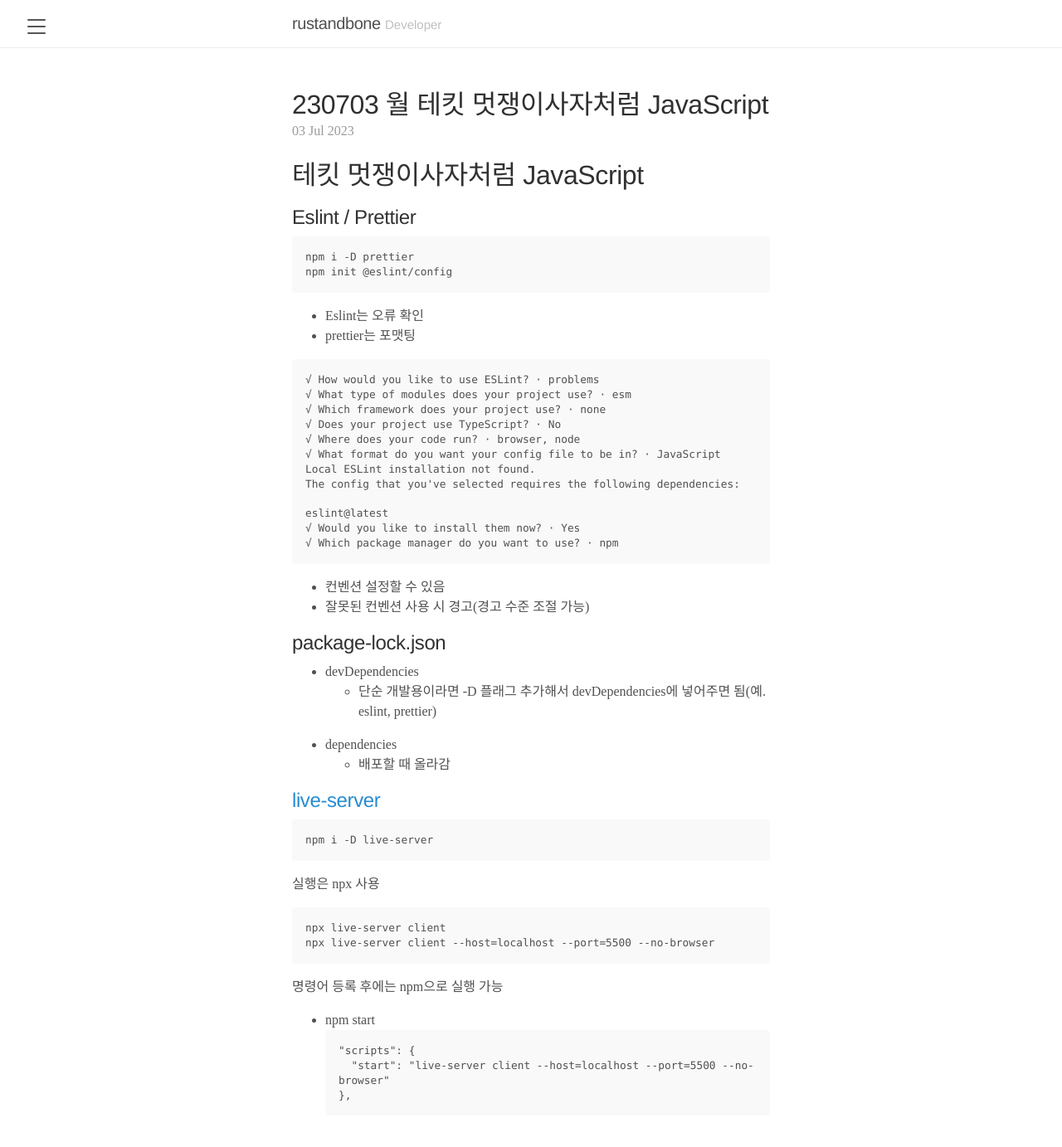
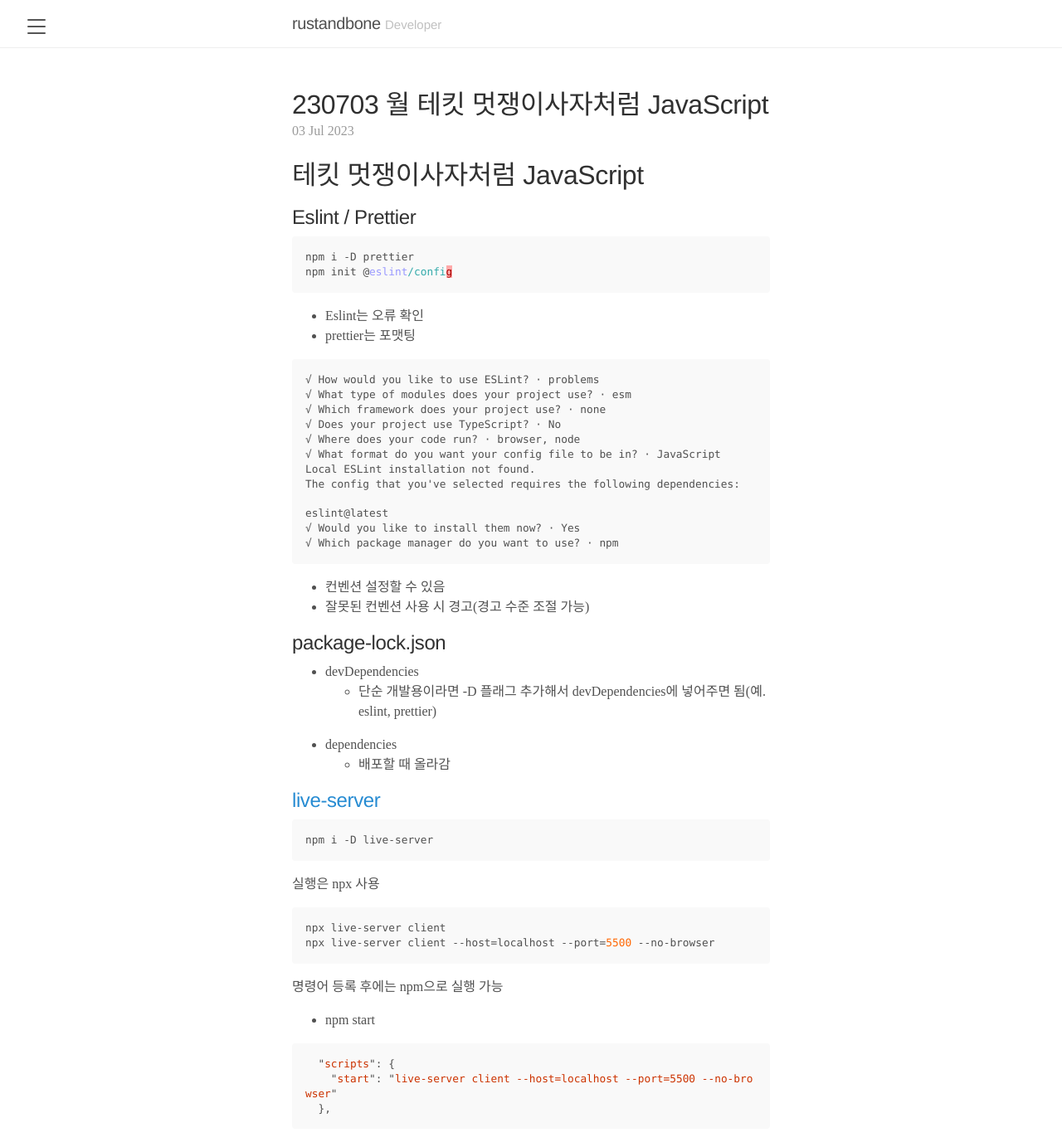
Before and after one commit to rustandbone/dev_blog, a Jekyll site: the page built from _posts/2023-07-03-회고.md, in a window 1280 px wide and 1400 px high. Shown: the top 1383 px of the window at 83% size. Built offline with Jekyll 4.4.1, drawn with Linux system fonts in a browser that asks for light colours; comment, search, counter and statistics services are not loaded.

Commit message:
0703 회고

````diff
--- a/_posts/2023-07-03-회고.md
+++ b/_posts/2023-07-03-회고.md
@@ -10,7 +10,7 @@ published: true
 
 ## Eslint / Prettier
 
-```
+```js
 npm i -D prettier
 npm init @eslint/config
 ```
@@ -36,8 +36,6 @@ eslint@latest
 - 컨벤션 설정할 수 있음
 - 잘못된 컨벤션 사용 시 경고(경고 수준 조절 가능)
 
-
-
 ## package-lock.json
 
 - devDependencies
@@ -47,20 +45,24 @@ eslint@latest
 
 ## [live-server][]
 
-```
+```js
 npm i -D live-server
 ```
+
 [live-server]: https://www.npmjs.com/package/live-server
 
 실행은 npx 사용
-```
+
+```js
 npx live-server client
 npx live-server client --host=localhost --port=5500 --no-browser
 ```
 
 명령어 등록 후에는 npm으로 실행 가능
+
 - npm start
-```
+
+```js
   "scripts": {
     "start": "live-server client --host=localhost --port=5500 --no-browser"
   },
````
